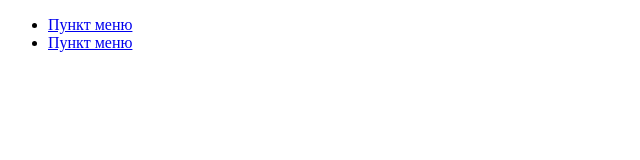
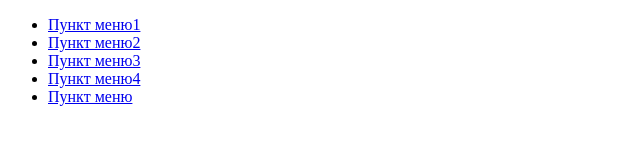
Before and after one commit to zloiProgrammer/zloiProgrammer.github.io, a plain HTML site: page GoIt/Lesson1/ДЗ/task4.html in a window 1280 px wide. Shown: the whole page, without its empty margins (0-640 px from the left). Drawn offline with Linux system fonts and the light colour scheme.

Commit message:
Lesson1 and home work is done full

```diff
--- a/GoIt/Lesson1/ДЗ/task4.html
+++ b/GoIt/Lesson1/ДЗ/task4.html
@@ -12,7 +12,10 @@ and open the template in the editor.
     </head>
     <body>
         <ul>
-            <li><a href="task1.html#top">Пункт меню</a></li>
+            <li><a href="task1.html#top">Пункт меню1</a></li>
+            <li><a href="task2.html">Пункт меню2</a></li>
+            <li><a href="task3.html">Пункт меню3</a></li>
+            <li><a href="task4.html">Пункт меню4</a></li>
             <li><a href="http://goit.com.ua/">Пункт меню</a></li>
         </ul>
     </body>
```
Also changed, not shown: GoIt/Lesson1/ДЗ/task3.html (+1 -1 lines).
